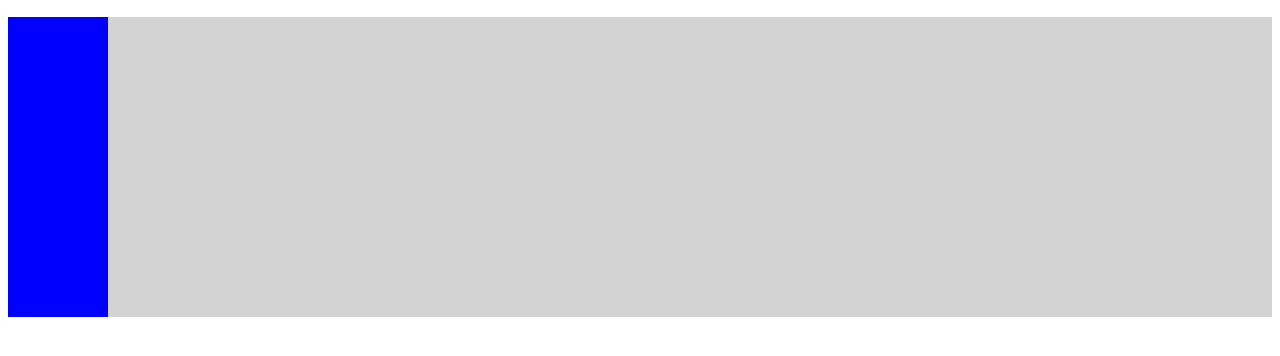
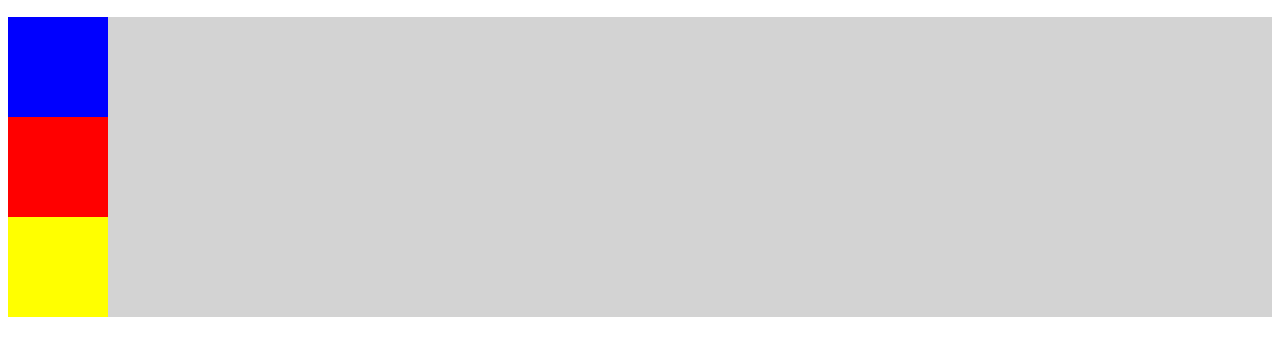
Before and after one commit to daveknussman/fewd-flexbox, a plain HTML site: page index.html in a window 1280 px wide. Shown: the part 110-466 px from the top of the page. Drawn offline with Linux system fonts and the light colour scheme.

Commit message:
three colors

```diff
--- a/css/site.css
+++ b/css/site.css
@@ -1,8 +1,18 @@
-.box {
+.box1 {
     height: 100px;
     width: 100px;
     background-color: blue;
-}
+    }
+.box2 {
+        height: 100px;
+        width: 100px;
+        background-color: red;
+    }
+.box3 {
+        height: 100px;
+        width: 100px;
+        background-color: yellow;
+    }
 .container {
     background-color: lightgray;
 }
--- a/index.html
+++ b/index.html
@@ -11,9 +11,9 @@
 <h2 class="centerheadings"> Dave Knussman</h2>
 <body>
     <div class="container">
-        <div class="box"></div>
-        <div class="box"></div>
-        <div class="box"></div>
+        <div class="box1"></div>
+        <div class="box2"></div>
+        <div class="box3"></div>
     </div>
 </body>
 </html>
```
